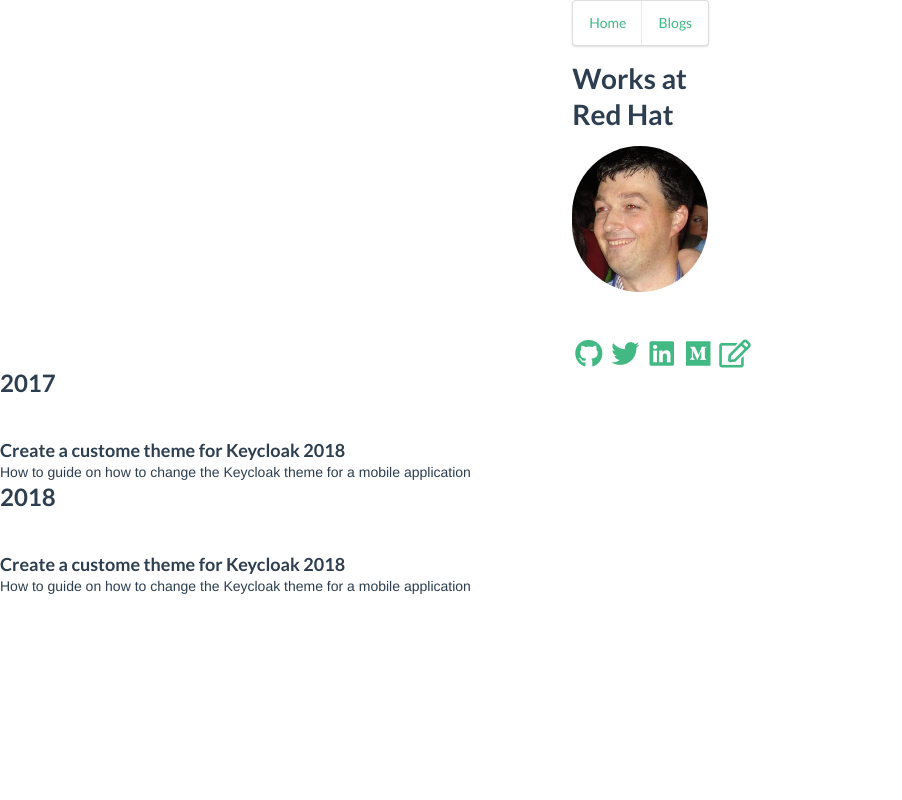
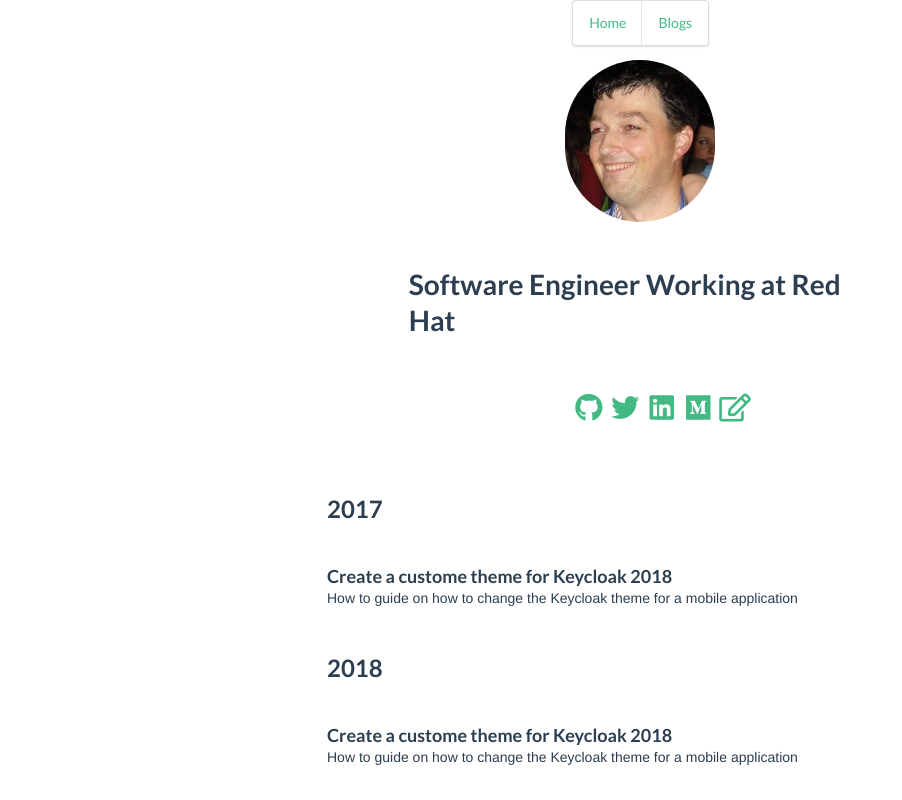
Before and after one commit to lydiacunningham/myblog, a Vue app: page / in a window 1280 px wide. Shown: the whole page, without its empty margins (0-902 px from the left). Built offline with nearby package versions, Linux system fonts and the light colour scheme.

Commit message:
tidy up view

```diff
--- a/src/views/Home.vue
+++ b/src/views/Home.vue
@@ -1,11 +1,12 @@
 <template>
   <div class="Home">
     <div class="ui grid">
-      <div class="seven wide column"></div>
-      <div class="two wide column">
-        <h1>Works at Red Hat</h1>
+      <div class="five wide column"></div>
+
+      <div class="six wide column">
         <img class="ui centered small circular image" src="../assets/me.png">
         <br>
+        <h1>Software Engineer Working at Red Hat</h1>
       </div>
       <div class="seven wide column"></div>
     </div>
@@ -20,8 +21,12 @@
       </div>
       <div class="six wide colum"></div>
     </div>
+    <div class="ui grid">
+      <div class="four wide column"></div>
+      <div class="eight wide column">
         <div class="sections">
           <div v-for="(section, index) in Object.keys(entries)" :key="index" class="group">
+            <br>
             <h2 class="center">{{section}}</h2>
             <div class="section" v-for="entry in entries[section]" :key="entry.id">
               <div class="entry">
@@ -33,6 +38,9 @@
               </div>
             </div>
           </div>
+        </div>
+      </div>
+      <div class="four wide column"></div>
     </div>
   </div>
 </template>
```
Lines whose indentation alone changed are shown as unchanged.
